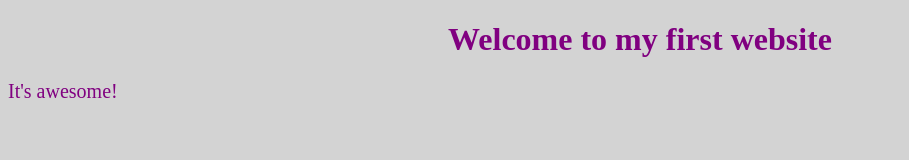
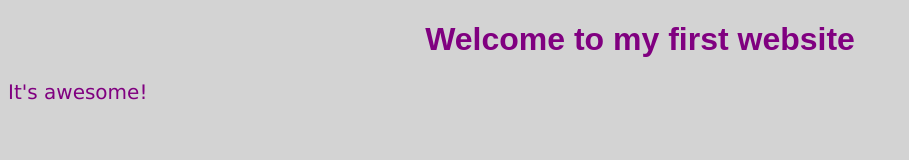
Before and after one commit to BenjaminGGardner/Coursework, a plain HTML site: page index.html in a window 1280 px wide. Shown: the whole page, without its empty margins (0-909 px from the left). Drawn offline with Linux system fonts and the light colour scheme.

Commit message:
Update style.css

```diff
--- a/style.css
+++ b/style.css
@@ -3,13 +3,13 @@ body {
 }
 
 h1 {
-    font-family: lucida-console;
+    font-family: arial;
     color: purple;
     text-align: center;
 }
 
 p {
-    font-family: courier-new;
+    font-family: verdana;
     color: purple;
     font-size: 20px;
 }
```
